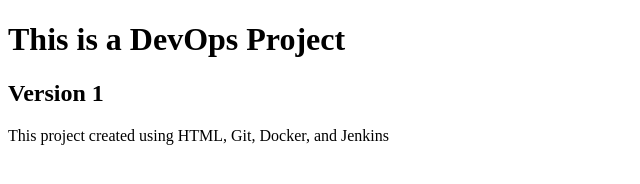
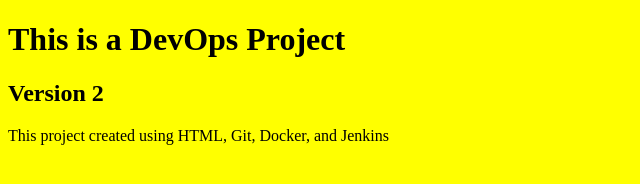
Before and after one commit to EsakkiCR/devops-lab, a plain HTML site: page index.html in a window 1280 px wide. Shown: the whole page, without its empty margins (0-640 px from the left). Drawn offline with Linux system fonts and the light colour scheme.

Commit message:
Version 2 - Bacground updated

```diff
--- a/index.html
+++ b/index.html
@@ -5,9 +5,9 @@
 			Welcome To My Project
 		</title>
 	</head>
-	<body>
+	<body bgcolor="yellow" >
 		<h1>This is a DevOps Project</h1>
-		<h2> Version 1</h2>
+		<h2> Version 2</h2>
 		<p>This project created using HTML, Git, Docker, and Jenkins </p>
 	</body>
 </html>
```
